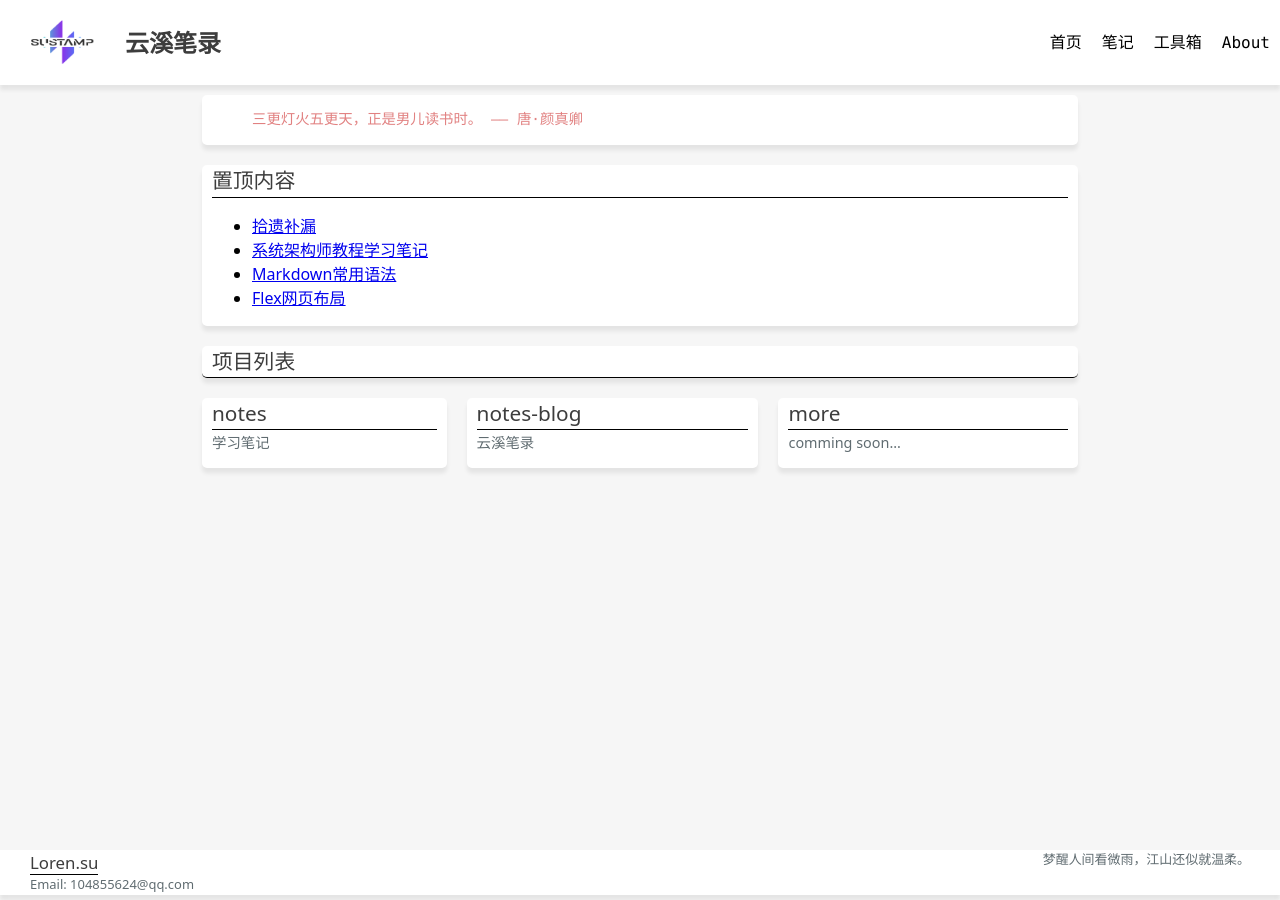
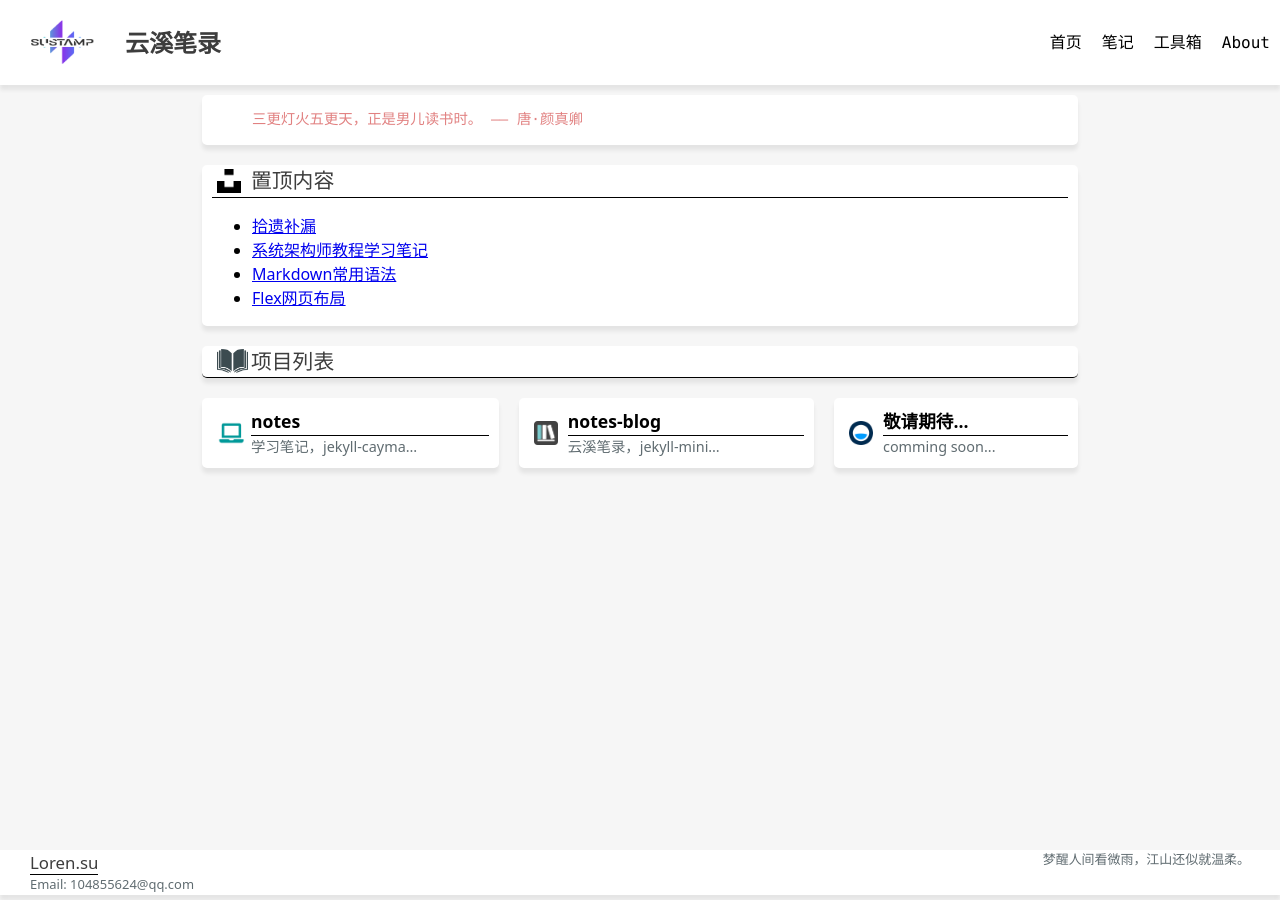
Before and after one commit to sustamp/sustamp.github.io, a Jekyll site: the page index.html, which Jekyll copies as it is, in a window 1280 px wide. Built offline with Jekyll 4.4.1, drawn with Linux system fonts in a browser that asks for light colours.

Commit message:
Update index.html

```diff
--- a/index.html
+++ b/index.html
@@ -62,7 +62,12 @@
             <div class="flex-col">
                 <aside class="sidebar">
                     <div class="box-item flex1">
-                        <div class="item-text"><span>置顶内容</span></div>
+                        <div class="item-text flex-align-center">
+                            <div class="url-img">
+                                <img src="assets/icons/top-content.png" alt="">
+                            </div>
+                            <span>置顶内容</span>
+                        </div>
                         <ul>
                             <li><a href="https://sustamp.github.io/notes-blog/2024/09/10/konwledge-supplement.html" target="_blank">拾遗补漏</a></li>
                             <li><a href="https://sustamp.github.io/notes-blog/2024/10/31/ruankao-study-notes.html" target="_blank">系统架构师教程学习笔记</a></li>
@@ -75,26 +80,46 @@
                     <div class="box-item">区域3</div> -->
                 </aside>
                 <main class="flex3">
-                    <div class="box-item item-text flex1">
-                        <span>项目列表</span>
+                    <div class="box-item item-text flex1 flex-align-center">
+                        <div class="url-img">
+                            <img src="assets/icons/open-book.png" alt="">
+                        </div>
+                        <div class="url-info"><span>项目列表</span></div>
+                        <!-- <span>项目列表</span> -->
                     </div>
                     <div class="card-listing">
-                        <section class="box-item">
-                            <a href="https://sustamp.github.io/notes" class="block">
-                                <div class="item-text"><span>notes</span></div>
-                                <span class="content-text">学习笔记</span>
+                        <section class="url-body">
+                            <a href="https://sustamp.github.io/notes" class="block" title="学习笔记，jekyll-cayman主题">
+                                <div class="url-img">
+                                    <img src="assets/icons/pc-mini-green.png" alt="">
+                                </div>
+                                <div class="url-info">
+                                    <div class="content-title"><span>notes</span></div>
+                                    <div class="content-text overflow-clip"><span>学习笔记，jekyll-cayman主题</span></div>
+                                </div>
                             </a>
                         </section>
-                        <section class="box-item">
-                            <a href="https://sustamp.github.io/notes-blog" class="block">
-                                <div class="item-text"><span>notes-blog</span></div>
-                                <span class="content-text">云溪笔录</span>
+                        <section class="url-body">
+                            <a href="https://sustamp.github.io/notes-blog" class="block" title="云溪笔录，jekyll-minima主题">
+                                <div class="url-img">
+                                    <img src="assets/icons/books-logo.png" alt="">
+                                </div>
+                                <div class="url-info">
+                                    <div class="content-title"><span>notes-blog</span></div>
+                                    <span class="content-text overflow-clip">云溪笔录，jekyll-minima主题</span>
+                                </div>
                             </a>
                         </section>
-                        <section class="box-item">
+                        <section class="url-body">
                             <a href="#" class="block">
-                                <div class="item-text"><span>more</span></div>
-                                <span class="content-text">comming soon...</span>
+                                <div class="url-img">
+                                    <img src="assets/icons/comming-soon.png" alt="">
+                                </div>
+                                <div class="url-info">
+                                    <div class="content-title"><span>敬请期待...</span></div>
+                                    <span class="content-text overflow-clip">comming soon...</span>
+                                </div>
+
                             </a>
                         </section>
                     </div>
```
